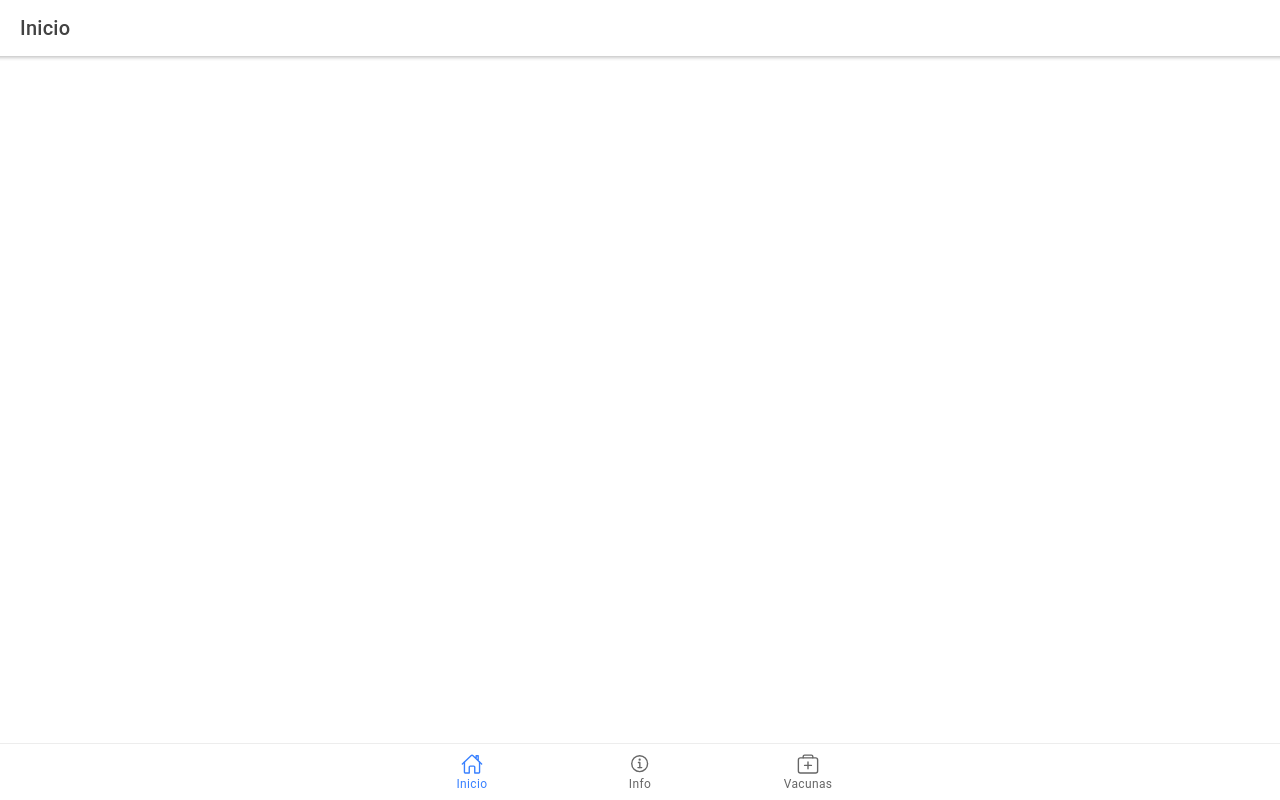
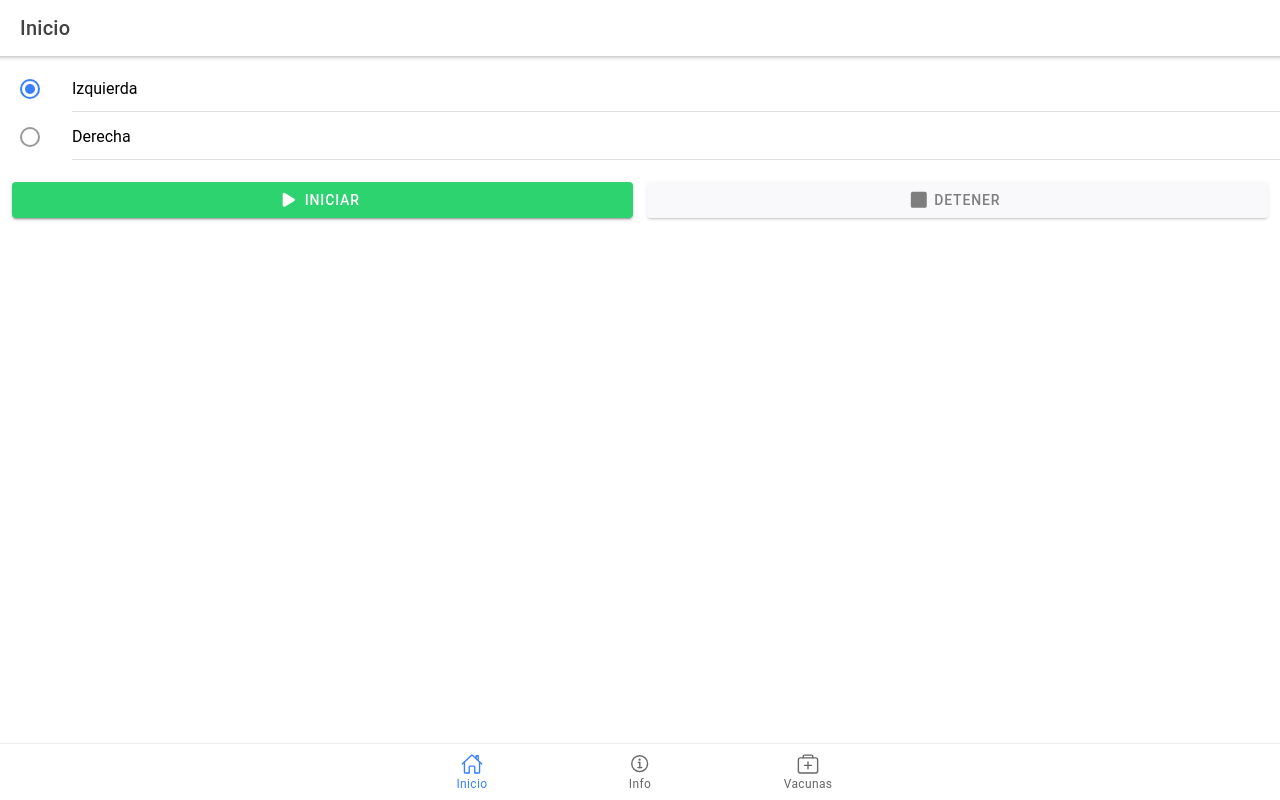
Before and after one commit to mpavletic/cual-le-doy, a React (Create React App) app: page /tab1 in a window 1280 px wide. Built offline with nearby package versions, Linux system fonts and the light colour scheme.

Commit message:
Add breastfeed track

```diff
--- a/src/pages/home/home.tsx
+++ b/src/pages/home/home.tsx
@@ -1,8 +1,39 @@
-import React from 'react';
-import { IonContent, IonHeader, IonPage, IonTitle, IonToolbar } from '@ionic/react';
+import React, { useState } from 'react';
+import { IonButton, IonCol, IonContent, IonGrid, IonHeader, IonIcon, IonItem, IonLabel, IonList, IonPage, IonRadio, IonRadioGroup, IonRow, IonTitle, IonToolbar } from '@ionic/react';
+import { play, square } from 'ionicons/icons';
+
+import { useItems } from '../../services/items.service';
+import { IItem } from '../../services/IItem';
+import BreastFeedItem from '../../components/breastfeed-item';
+
 import './home.css';
 
 const HomePage: React.FC = () => {
+  const [selected, setSelected] = useState<string>('left');
+  const [hasStarted, setHasStarted] = useState<boolean>(false);
+  const { add, getAll, getActual, updateActual } = useItems();
+  const [items] = React.useState(getAll());
+
+  let start = () => {
+    setHasStarted(true);
+    add({
+      date: new Date().getTime(),
+      duration: 0,
+      isLeft: selected === 'left'
+    });
+
+    setSelected(selected === 'left' ? 'right' : 'left');
+  };
+
+  let stop = () => {
+    setHasStarted(false);
+    let item = getActual();
+    if (item) {
+      item.duration = new Date().getTime() - item.date;
+      updateActual(item);
+    }
+  };
+
   return (
     <IonPage>
       <IonHeader>
@@ -16,6 +47,49 @@ const HomePage: React.FC = () => {
             <IonTitle size="large">Inicio</IonTitle>
           </IonToolbar>
         </IonHeader>
+        <IonList>
+          <IonRadioGroup value={selected} onIonChange={e => setSelected(e.detail.value)}>
+            <IonItem>
+              <IonLabel>Izquierda</IonLabel>
+              <IonRadio slot="start" value="left"></IonRadio>
+            </IonItem>
+            <IonItem>
+              <IonLabel>Derecha</IonLabel>
+              <IonRadio slot="start" value="right"></IonRadio>
+            </IonItem>
+          </IonRadioGroup>
+        </IonList>
+        <IonGrid>
+          <IonRow>
+            <IonCol>
+              <IonButton
+                color="success"
+                disabled={hasStarted}
+                expand="block"
+                onClick={e => start()}
+              >
+                <IonIcon slot="start" icon={play}></IonIcon>
+                Iniciar
+              </IonButton>
+            </IonCol>
+            <IonCol>
+              <IonButton
+                color="light"
+                disabled={!hasStarted}
+                expand="block"
+                onClick={e => stop()}
+              >
+                <IonIcon slot="start" icon={square}></IonIcon>
+                Detener
+              </IonButton>
+            </IonCol>
+          </IonRow>
+        </IonGrid>
+        <IonList>
+          {items.map((item: IItem, index: number) =>
+            <BreastFeedItem item={item} key={index} />
+          )}
+        </IonList>
       </IonContent>
     </IonPage>
   );
```
